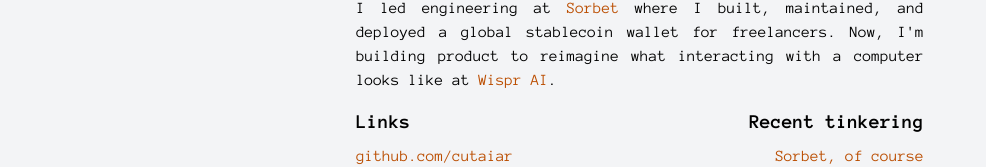
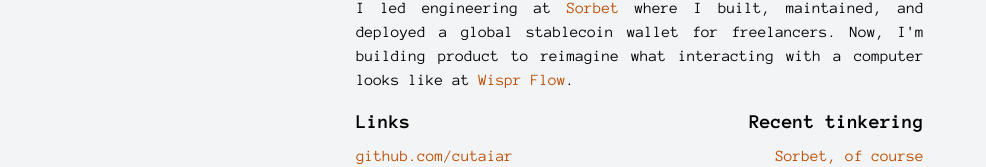
Before and after one commit to Cutaiar/cutaiario2, a React (Vite) app: page / in a window 1280 px wide. Shown: the part 366-533 px from the top of the page, without its empty margins (0-986 px from the left). Built offline with nearby package versions, Linux system fonts and the light colour scheme.

Commit message:
ai -> flow

```diff
--- a/src/components/app.tsx
+++ b/src/components/app.tsx
@@ -21,7 +21,7 @@
           <A href={"https://mysorbet.xyz"}>Sorbet</A> where I built, maintained,
           and deployed a global stablecoin wallet for freelancers. Now, I'm
           building product to reimagine what interacting with a computer looks
-          like at <A href={"https://wispr.ai"}>Wispr AI</A>.
+          like at <A href={"https://wispr.ai"}>Wispr Flow</A>.
         </p>
         <div className="flex flex-col justify-between sm:flex-row gap-4">
           <div className="space-y-2">
```
